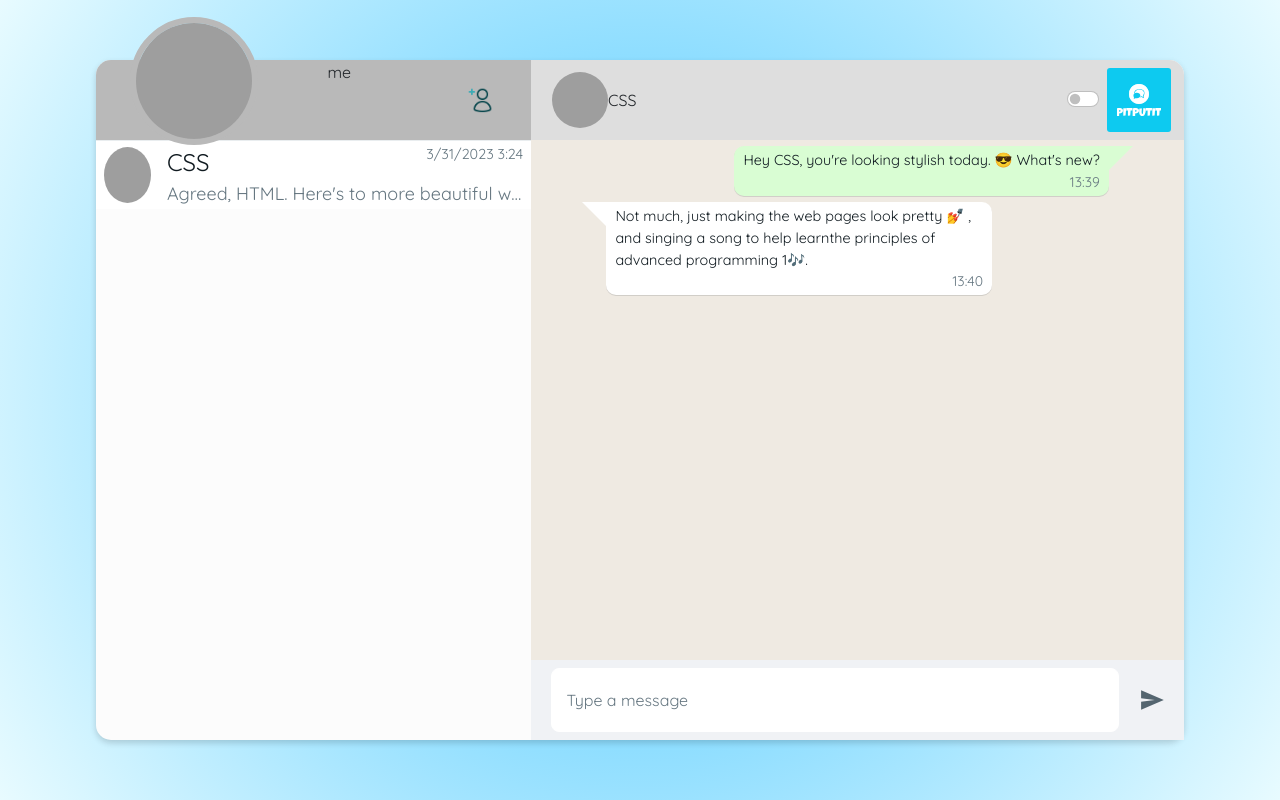
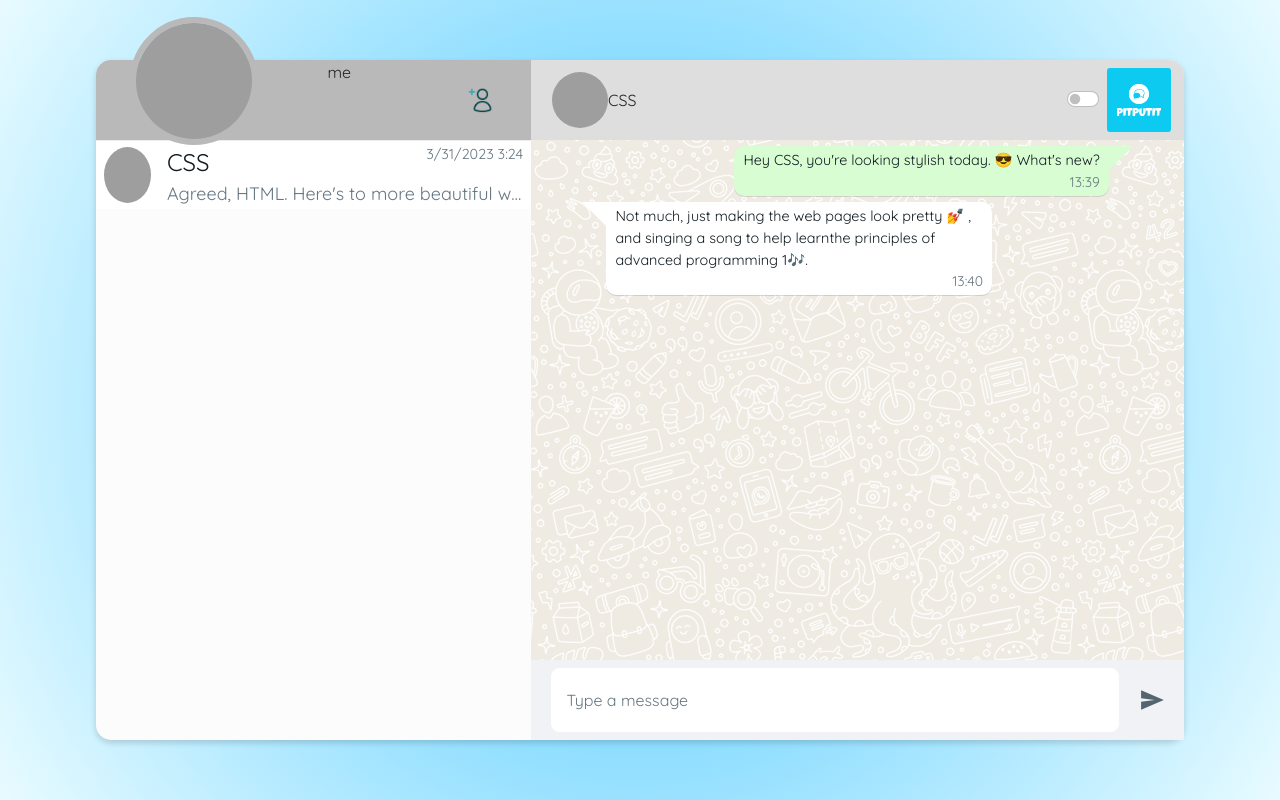
Before and after one commit to nshakedsl/PitputitReact, a React (Create React App) app: page /chats in a window 1280 px wide. Built offline with nearby package versions, Linux system fonts and the light colour scheme; grey boxes are pictures that could not be loaded.

Commit message:
chat background

```diff
--- a/src/pages/ChatPage.js
+++ b/src/pages/ChatPage.js
@@ -30,7 +30,7 @@ function ChatPage() {
                         <Contact otherName="CSS" otherImg="https://play-lh.googleusercontent.com/TxjQBGYHvMJsBX5dCvxQ4R-_4N-XrVhW6-p7D7TXanXKZMD8L-UkeMBWO1dtubGVNqU"
                             date="3/31/2023 3:24" lastMsg="Agreed, HTML. Here's to more beautiful websites 🎉" />
                     </div>
-                    <div className="chats">
+                    <div className="chats" style={{ backgroundImage: `url("/images/chat-background.png")` }}>
                         <ChatsContainer id={1} messages={mesages} />
                         <MessageInput />
                     </div>
```
